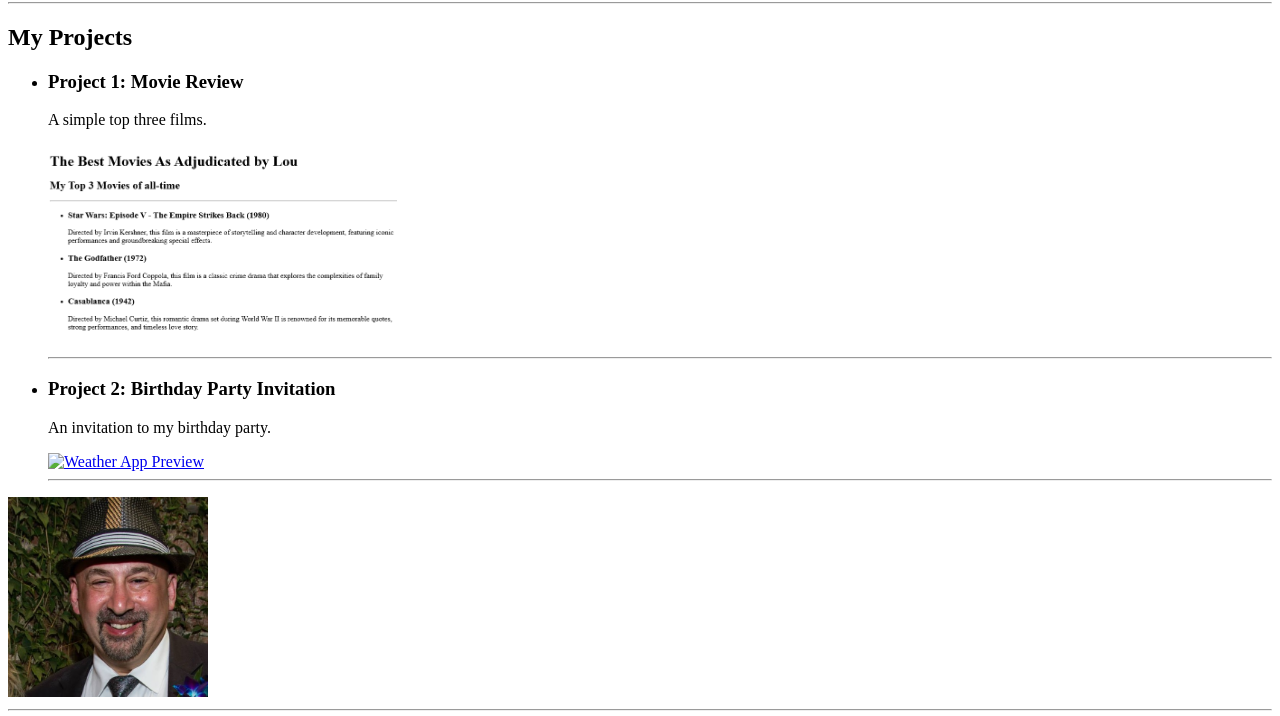
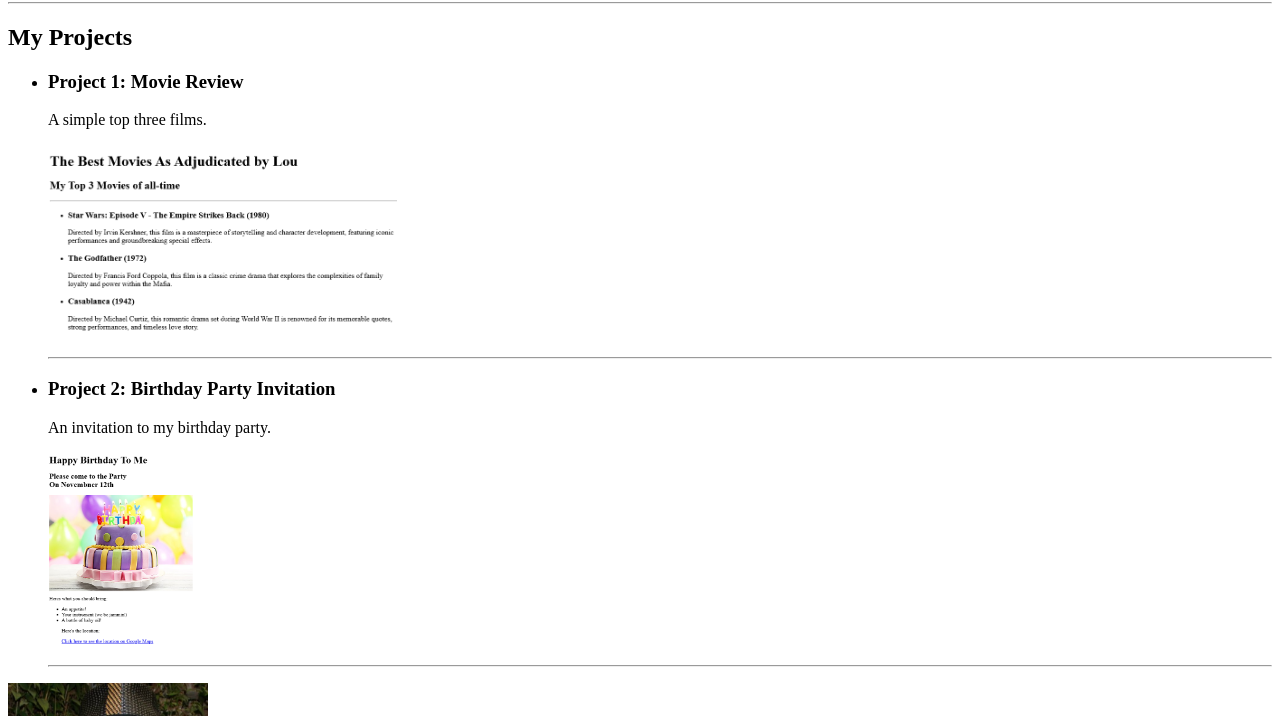
Before and after one commit to LouAbraham/HTMLPortfolio, a plain HTML site: page index.html in a window 1280 px wide. Shown: the part 78-794 px from the top of the page. Drawn offline with Linux system fonts and the light colour scheme.

Commit message:
Update to Index

```diff
--- a/index.html
+++ b/index.html
@@ -3,7 +3,7 @@
 <head>
     <meta charset="UTF-8">
     <meta name="viewport" content="width=device-width, initial-scale=1.0">
-    <title>Document</title>
+    <title>My Site</title>
 </head>
 <body>
    <h1> Lou Abraham-Web Developer</h1>
@@ -22,7 +22,7 @@
             <h3>Project 2: Birthday Party Invitation</h3>
             <p>An invitation to my birthday party.</p>
             <a href="public/birthday-invite.html">
-                <img src="./assets/images/weather-app-preview.jpg" alt="Weather App Preview" height="200">
+                <img src="./assets/images/Birthday.png" alt="Birthday Party Invitation" height="200">
             </a>
         </li>
        <hr />
```
